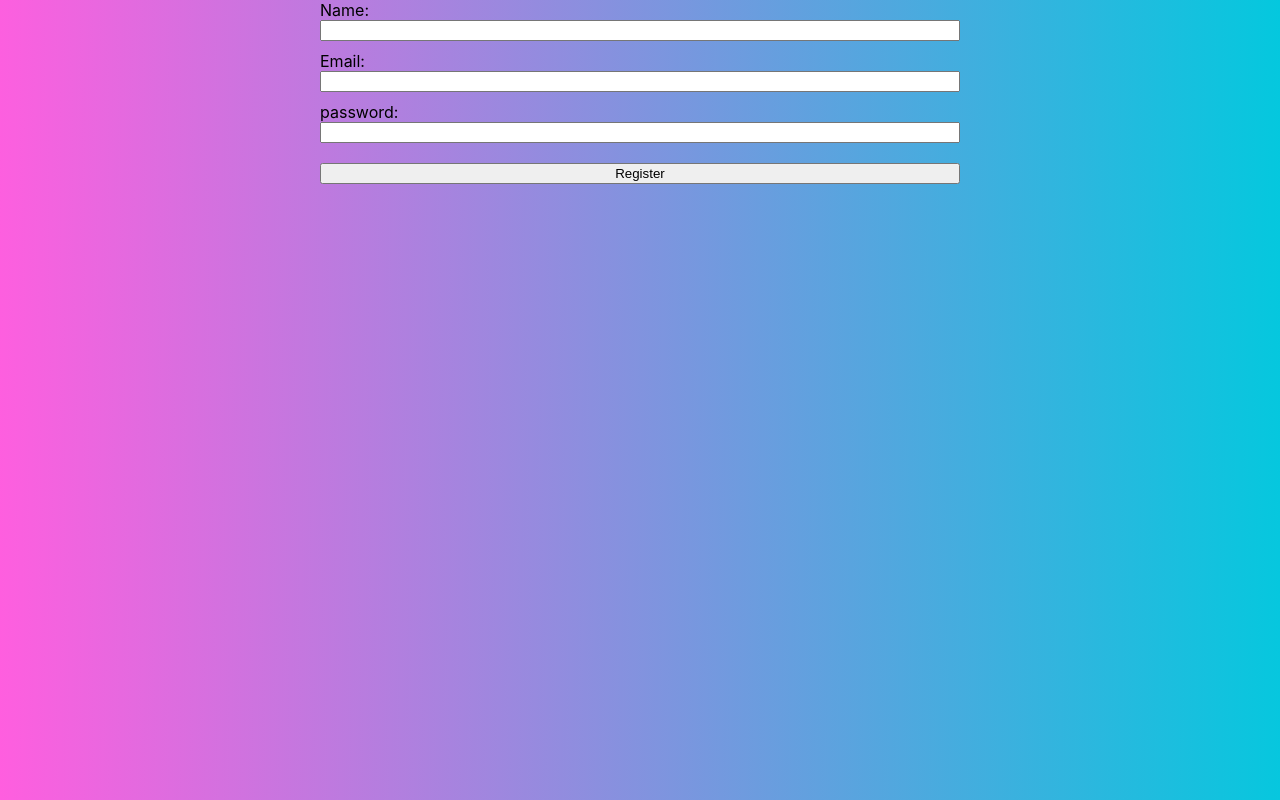
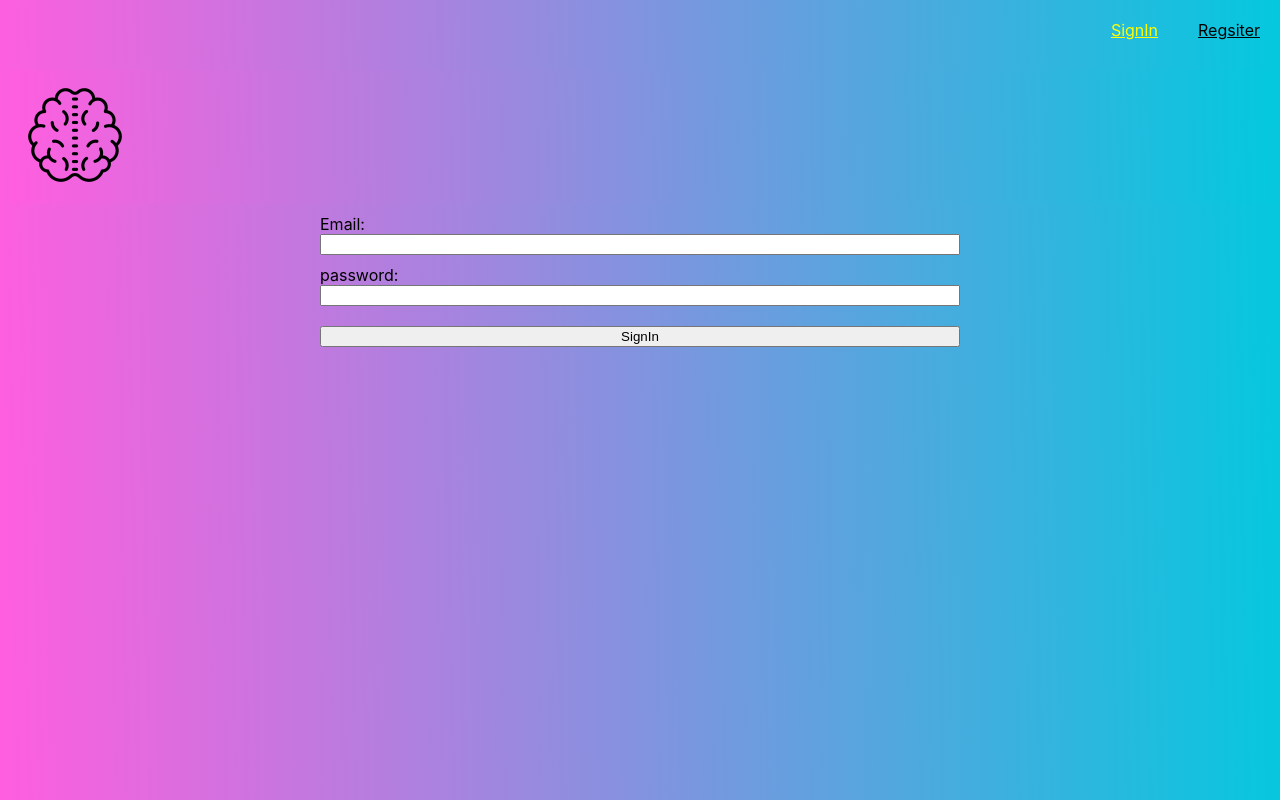
Before and after one commit to vinayv-456/face-recognition-platform, a React (Create React App) app: page / in a window 1280 px wide. Built offline with nearby package versions, Linux system fonts and the light colour scheme; no server answers.

Commit message:
Add changes to support signin and register

```diff
--- a/src/App.js
+++ b/src/App.js
@@ -17,6 +17,7 @@ import React from 'react';
 function App() {
   const [tempInput, setTempInput] = useState('')
   const [imageUrl, setImageUrl] = useState('')
+  const [route, setRoute] =useState('signin')
 
   useEffect(()=>{
     axiosInstance.get('/users')
@@ -31,13 +32,40 @@ function App() {
   const onButtonSubmit = () => {
       setImageUrl(tempInput);
   }
+
+  const handleRoute = (input) => {
+    setRoute(input);
+  }
+
   return (
     <div className="container">
-      <Register/>
-      {/* <Navigation/>
+      <Navigation route={route} handleRoute={handleRoute}/>
       <Logo/>
-      <ImageLinkForm onInputChange={onInputChange} onButtonSubmit={onButtonSubmit}/>
-      <FaceRecognition imageUrl={imageUrl}/> */}
+      {
+        route === "home"
+        ?
+        <div>
+          <ImageLinkForm onInputChange={onInputChange} onButtonSubmit={onButtonSubmit}/>
+          <FaceRecognition imageUrl={imageUrl}/>
+        </div>
+        :
+        <div>
+          {
+            route === 'register'
+            ?
+            <div>
+
+              <Register handleRoute={handleRoute}/>
+            </div>
+            :
+            <div>
+
+              <Signin handleRoute={handleRoute}/>
+            </div>
+          }
+        </div>
+      }
+      {console.log(route)}
     </div>
   );
 }
```
